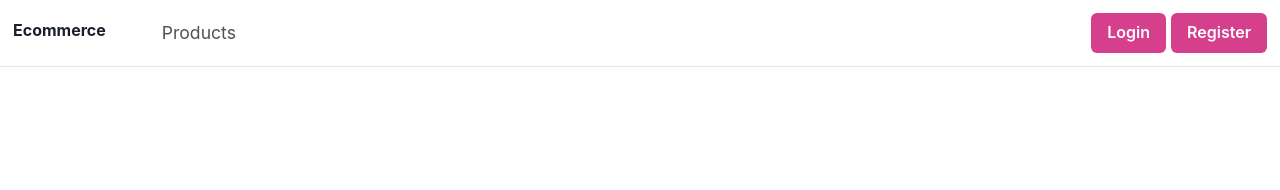
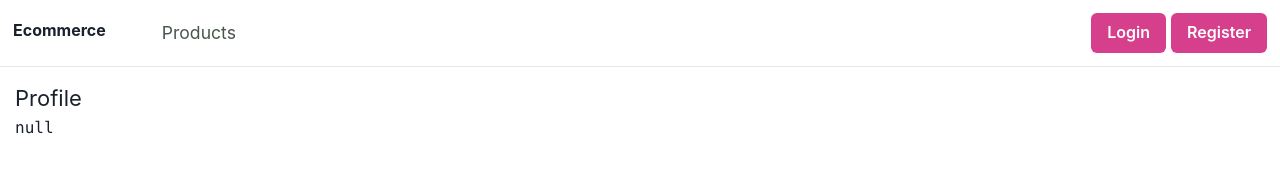
Before and after one commit to gazihandemir/E-Commerce-App, a React (Create React App) app in the folder client/: page /profile in a window 1280 px wide. Shown: the top 190 px of the page. Built offline with nearby package versions, Linux system fonts and the light colour scheme; no server answers.

Commit message:
sayfa yenilendiginde signin ve signup butonları kayboldu, profile butonu geldi,loading spinner işlemi yapıldı

```diff
--- a/client/src/App.js
+++ b/client/src/App.js
@@ -2,10 +2,11 @@
 import "./App.css";
 import { BrowserRouter as Router, Routes, Route } from "react-router-dom";
 import Navbar from "./components/Navbar/index";
+import Products from "./pages/Products/index";
+import ProductDetail from "./pages/ProductDetail";
 import Signin from "./pages/Auth/Signin/index";
 import Signup from "./pages/Auth/Signup/index";
-import Products from "./pages/Products/index";
-import ProductDetail from "./pages/ProductDetail";
+import Profile from "./pages/Profile/index";
 
 function App() {
   return (
@@ -15,12 +16,10 @@
         <div className="content">
           <Routes>
             <Route path="/" exact element={<Products />} />
-            <Route
-              path="/product/:product_id"
-              element={<ProductDetail />}
-            />
+            <Route path="/product/:product_id" element={<ProductDetail />} />
             <Route path="/signin" element={<Signin />} />
             <Route path="/signup" element={<Signup />} />
+            <Route path="/profile" element={<Profile />} />
           </Routes>
         </div>
       </div>
--- a/client/src/api.js
+++ b/client/src/api.js
@@ -6,9 +6,6 @@
     const { origin } = new URL(config.url);
     const allowedOrigins = ["http://localhost:4000"];
     const token = localStorage.getItem("access-token");
-    console.log(origin);
-    console.log(allowedOrigins);
-    console.log(token);
     if (allowedOrigins.includes(origin)) {
       config.headers.authorization = token;
     }
--- a/client/src/contexts/AuthContext.js
+++ b/client/src/contexts/AuthContext.js
@@ -1,20 +1,24 @@
 import { useState, useEffect, useContext, createContext } from "react";
 import { fetchMe } from "../api";
-
+import { Flex, Spinner } from "@chakra-ui/react";
 const AuthContext = createContext();
 
 const AuthProvider = ({ children }) => {
   const [user, setUser] = useState(null);
   const [loggedIn, setLoggedIn] = useState(false);
-
+  const [loading, setLoading] = useState(true);
   useEffect(() => {
     (async () => {
       try {
         const me = await fetchMe();
-        console.log(me);
-      } catch (e) {}
+        setLoggedIn(true);
+        setUser(me);
+        setLoading(false);
+      } catch (e) {
+        setLoading(false);
+      }
     })();
-  });
+  }, []);
 
   const login = (data) => {
     console.log(data);
@@ -23,7 +27,21 @@
     localStorage.setItem("access-token", data.accessToken);
     localStorage.setItem("refresh-token", data.refreshToken);
   };
-
+  if (loading) {
+    return (
+      <>
+        <Flex justifyContent={"center"} alignItems={"center"} height={"100vh"}>
+          <Spinner
+            thickness={"4px"}
+            speed={"0.65s"}
+            emptyColor={"gray.200"}
+            size={"xl"}
+            color={"red"}
+          />
+        </Flex>
+      </>
+    );
+  }
   const values = {
     loggedIn,
     user,
--- /dev/null
+++ b/client/src/pages/Profile/index.js
@@ -0,0 +1,14 @@
+import React from "react";
+import { useAuth } from "../../contexts/AuthContext";
+import { Text } from "@chakra-ui/react";
+function Profile() {
+  const { user } = useAuth();
+  return (
+    <div>
+      <Text fontSize={22}>Profile</Text>
+      <code>{JSON.stringify(user)}</code>
+    </div>
+  );
+}
+
+export default Profile;
```
Also changed, not shown: client/src/pages/Auth/Signup/index.js (+0 -7 lines).
